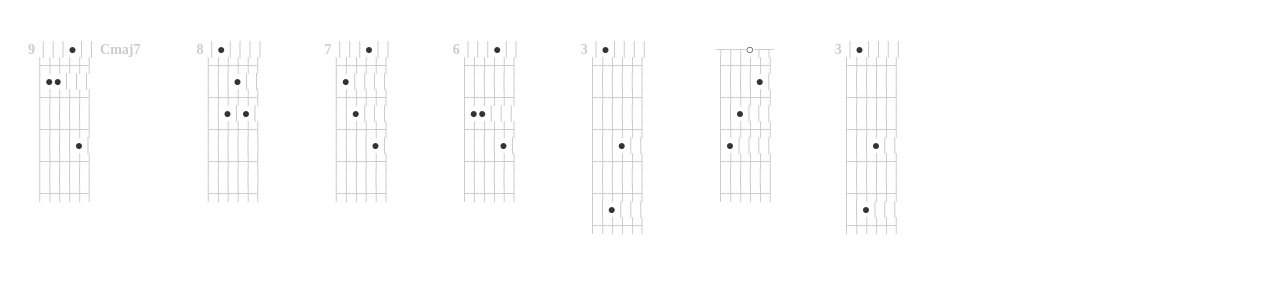
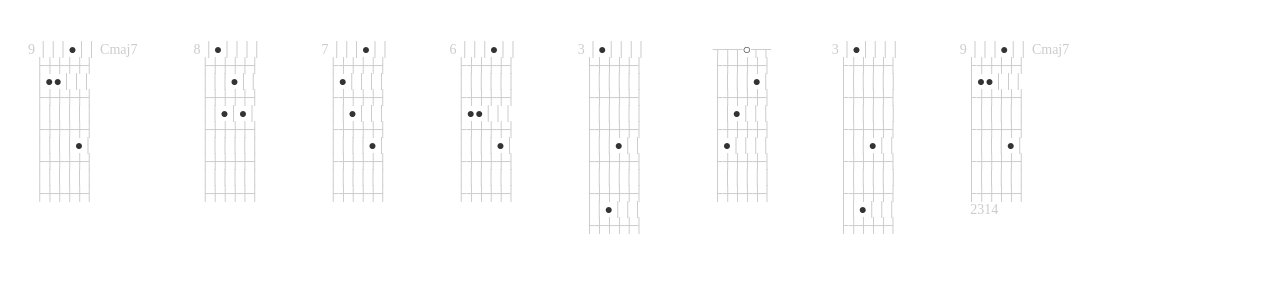
Before and after one commit to pcorey/chord-chart, a React (Create React App) app: page / in a window 1280 px wide. Shown: the top 300 px of the page. Built offline with nearby package versions, Linux system fonts and the light colour scheme.

Commit message:
Optional fingering

```diff
--- a/src/App.js
+++ b/src/App.js
@@ -18,6 +18,10 @@ class App extends Component {
         <Chord chord={[null, 3, 8, 6, 9, null]} />
         <Chord chord={[null, 3, 2, 0, 1, null]} />
         <Chord chord={[null, 3, 8, 6, 9, null]} />
+        <Chord
+          chord={[null, [10, 2], [10, 3], [9, 1], [12, 4], null]}
+          name="Cmaj7"
+        />
       </div>
     );
   }
--- a/src/Chord.js
+++ b/src/Chord.js
@@ -11,6 +11,10 @@ const Finger = styled.span`
   font-weight: bold;
 `;
 
+const Fingering = styled.span`
+  color: #ccc;
+`;
+
 const Open = styled.span`
   color: #333;
   font-weight: bold;
@@ -18,20 +22,20 @@ const Open = styled.span`
 
 const Fret = styled.span`
   color: #ccc;
-  font-weight: bold;
 `;
 
 const Name = styled.span`
   color: #ccc;
-  font-weight: bold;
 `;
 
 export default ({ chord, name }) => {
   let min = _.chain(chord)
+    .map(string => (_.isArray(string) ? string[0] : string))
     .reject(_.isNull)
     .min()
     .value();
   let max = _.chain(chord)
+    .map(string => (_.isArray(string) ? string[0] : string))
     .reject(_.isNull)
     .max()
     .value();
@@ -59,7 +63,9 @@ export default ({ chord, name }) => {
             _.chain(new Array(6))
               .fill()
               .map((_string, string) => {
-                return chord[string] == fret ? (
+                return (_.isArray(chord[string])
+                  ? chord[string][0]
+                  : chord[string]) == fret ? (
                   fret == 0 ? (
                     <Open>○</Open>
                   ) : (
@@ -92,6 +98,14 @@ export default ({ chord, name }) => {
           </span>
         ])
         .flatten()
+        .concat(
+          "  ",
+          _.chain(chord)
+            .map(string => (
+              <Fingering>{_.isArray(string) ? string[1] : " "}</Fingering>
+            ))
+            .value()
+        )
         .value()}
     </pre>
   );
```
